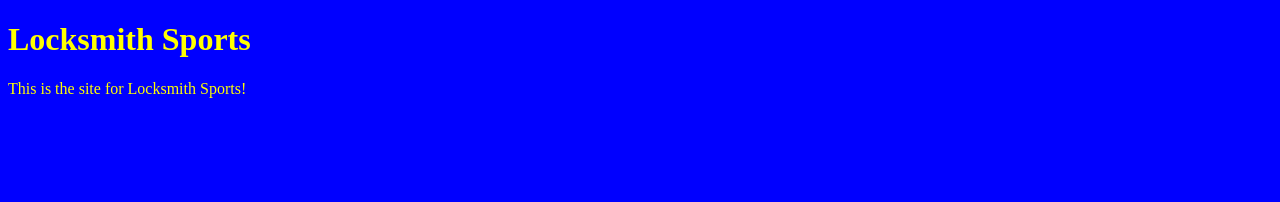
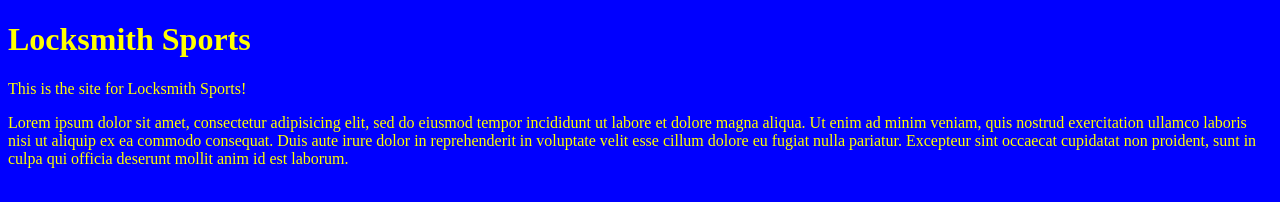
Before and after one commit to dcarpio83/dcarpio83.github.io, a plain HTML site: page unit_1/index.html in a window 1280 px wide. Drawn offline with Linux system fonts and the light colour scheme.

Commit message:
Updates and cleaned up code 10-13-16

```diff
--- a/unit_1/index.html
+++ b/unit_1/index.html
@@ -2,10 +2,17 @@
 <html>
 <head>
 	<link rel="stylesheet" type="text/css" href="css/style.css">
+	<title>Locksmith Sports</title>
 </head>
-<title>Locksmith Sports</title>
+
 <body>
 	<h1>Locksmith Sports</h1>
 	<p>This is the site for Locksmith Sports!</p>
+	<p>Lorem ipsum dolor sit amet, consectetur adipisicing elit, sed do eiusmod
+	tempor incididunt ut labore et dolore magna aliqua. Ut enim ad minim veniam,
+	quis nostrud exercitation ullamco laboris nisi ut aliquip ex ea commodo
+	consequat. Duis aute irure dolor in reprehenderit in voluptate velit esse
+	cillum dolore eu fugiat nulla pariatur. Excepteur sint occaecat cupidatat non
+	proident, sunt in culpa qui officia deserunt mollit anim id est laborum.</p>
 </body>
 </html>
```
Also changed, not shown: unit_1/css/style.css (+7 -2 lines).
